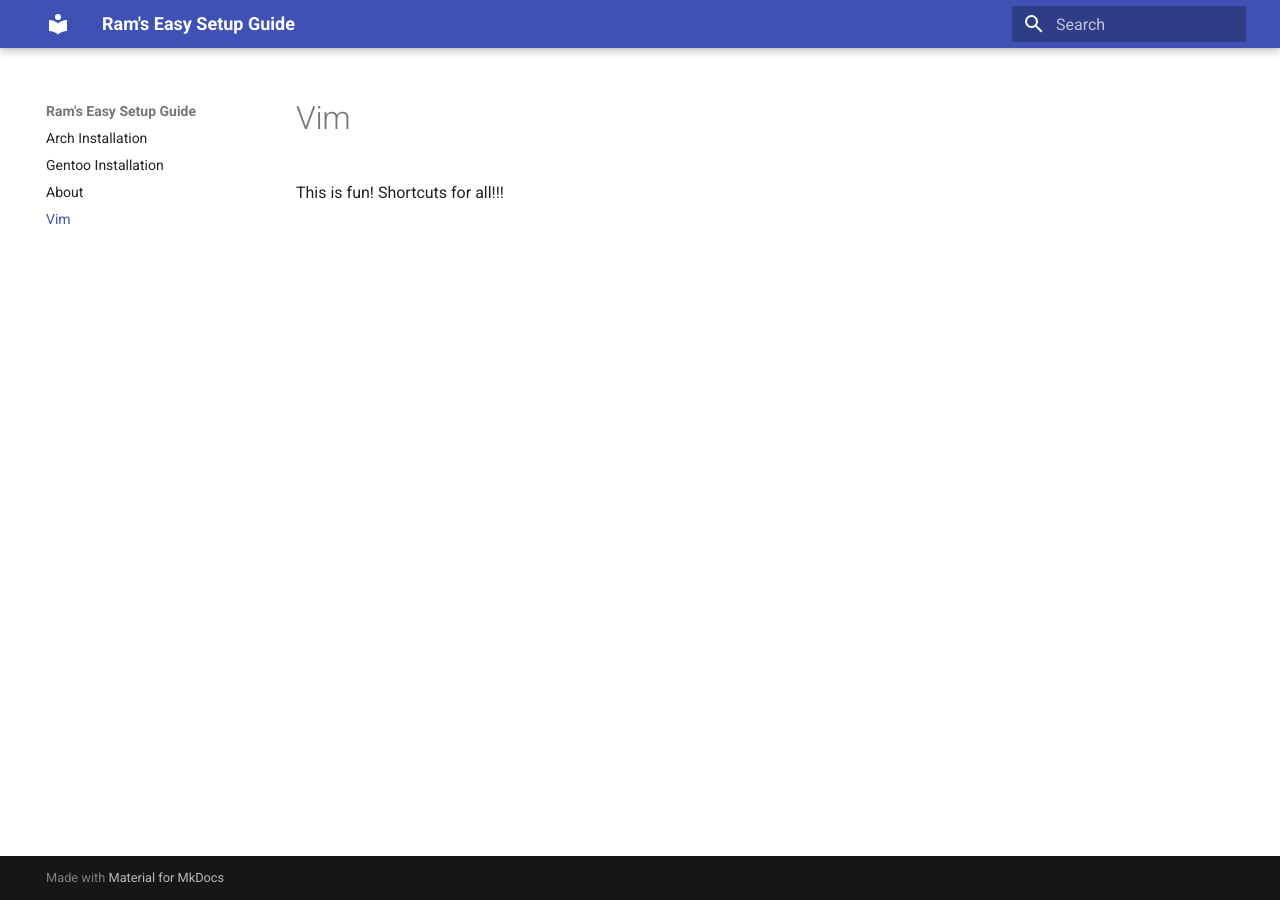
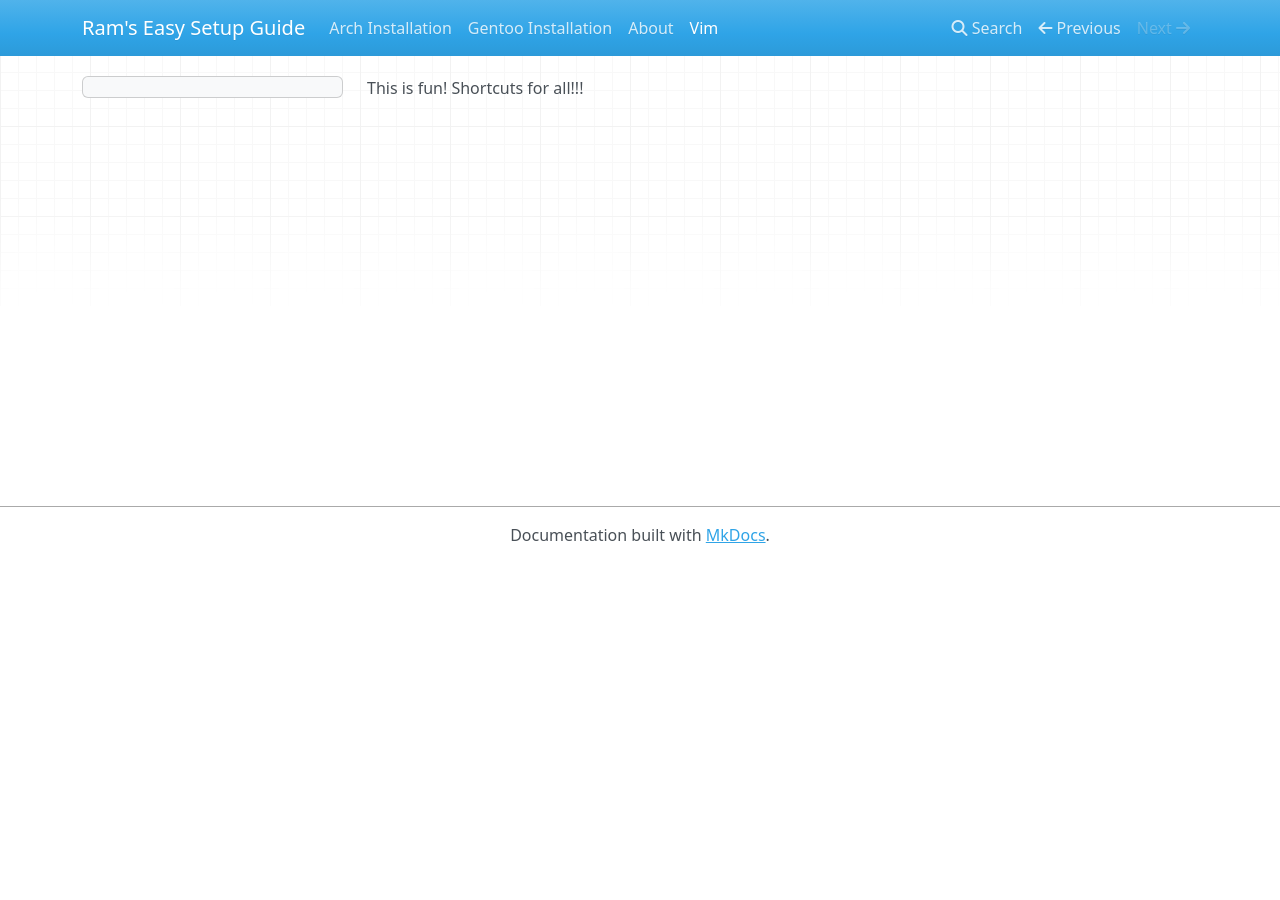
Before and after one commit to ram19890/premnathenterprises.com, an MkDocs documentation site: the page built from docs/Vim.md, in a window 1280 px wide. Built offline with MkDocs 1.6.1, drawn with Linux system fonts in a browser that asks for light colours; nearby versions of some CDN libraries.

Commit message:
Update mkdocs.yml
Minor Changes 3 Testing

```diff
--- a/mkdocs.yml
+++ b/mkdocs.yml
@@ -1,9 +1,7 @@
 site_name: Ram's Easy Setup Guide
 theme:
-    name: material
-palette:
-    primary: red
-    accent: pink
+  palette:
+    primary: indigo
 nav:
     - Arch Installation: index.md
     - Gentoo Installation: gentoo.md
```
